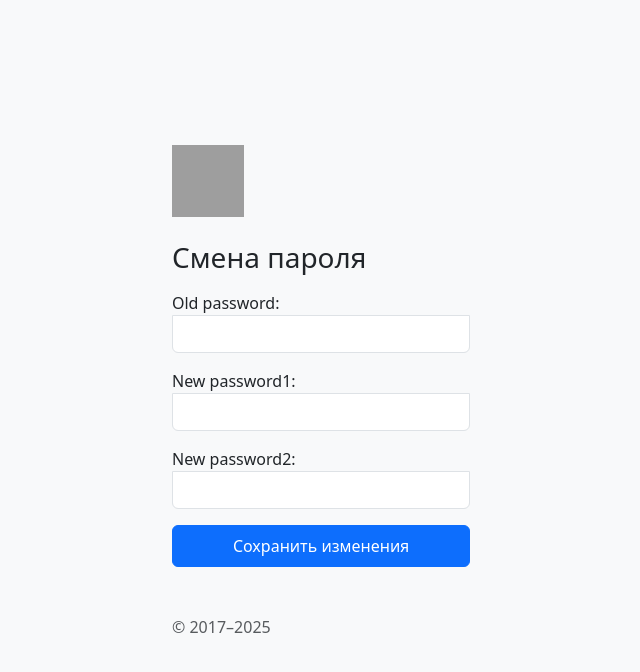
After one commit to olex108/MessageSendingService, a Django app: page /users/1/password_change/ in a window 1280 px wide. The commit adds this page. Shown: the top 672 px of the page, without its empty margins (319-959 px from the left). Run offline with Django 5.2, Linux system fonts and the light colour scheme; the visitor is signed in with stand-in values (Sample User, id 1); some libraries are stand-ins or nearby versions; grey boxes are pictures that could not be loaded.

Commit message:
feet: add change password to user detail

```diff
--- a/users/forms.py
+++ b/users/forms.py
@@ -1,5 +1,5 @@
 from django import forms
-from django.contrib.auth.forms import AuthenticationForm, UserCreationForm
+from django.contrib.auth.forms import AuthenticationForm, UserCreationForm, PasswordChangeForm
 from django.forms import ModelForm
 
 from .models import User
@@ -104,3 +104,10 @@ class CustomAuthenticationForm(AuthenticationForm):
 
     username = forms.CharField(widget=forms.TextInput(attrs={"class": "form-control"}))
     password = forms.CharField(widget=forms.PasswordInput(attrs={"class": "form-control"}))
+
+
+class CustomChangePasswordForm(PasswordChangeForm):
+
+    old_password = forms.CharField(widget=forms.PasswordInput(attrs={"class": "form-control"}))
+    new_password1 = forms.CharField(widget=forms.PasswordInput(attrs={"class": "form-control"}))
+    new_password2 = forms.CharField(widget=forms.PasswordInput(attrs={"class": "form-control"}))
--- /dev/null
+++ b/users/templates/users/password_change.html
@@ -0,0 +1,19 @@
+<!-- password_change.html -->
+{% extends 'users/base.html' %}
+
+{% load widget_tweaks %}
+{% load static %}
+
+{% block title %}Change password{% endblock %}
+
+{% block content %}
+    <form id="myForm" method="post" action="" class="form-floating">
+        <img class="mb-4" src="/static/images/noroot.svg" alt="" width="72" height="72">
+        <h1 class="h3 mb-3 fw-normal">Смена пароля</h1>
+        {% csrf_token %}
+        {{form.not_field_errors}}
+        {{ form.as_p }}
+        <button class="btn btn-primary w-100 py-2" type="submit">Сохранить изменения</button>
+        <p class="mt-5 mb-3 text-body-secondary">&copy; 2017–2025</p>
+    </form>
+{% endblock %}
--- a/users/templates/users/user_detail.html
+++ b/users/templates/users/user_detail.html
@@ -45,4 +45,8 @@
           </table>
         </div>
 
+        <div class="container mb-3">
+            <a class="btn btn-secondary" href="{% url 'users:user_password_change' user.id %}">Поменять пароль</a>
+        </div>
+
 {% endblock %}
--- a/users/urls.py
+++ b/users/urls.py
@@ -1,8 +1,8 @@
-from django.contrib.auth.views import LoginView, LogoutView
+from django.contrib.auth.views import LoginView, LogoutView, PasswordChangeView
 from django.urls import path
 
 from . import views
-from .forms import CustomAuthenticationForm
+from .forms import CustomAuthenticationForm, CustomChangePasswordForm
 
 app_name = "users"
 
@@ -17,4 +17,12 @@ urlpatterns = [
     path("users/email_confirm/<str:token>/", views.email_verification, name="email_confirm"),
     path("users/<int:pk>/", views.UserDetailView.as_view(), name="user_detail"),
     path("users/<int:pk>/update/", views.UserUpdateView.as_view(), name="user_update"),
+    path(
+        "users/<int:pk>/password_change/",
+        PasswordChangeView.as_view(
+            template_name="users/password_change.html",
+            form_class=CustomChangePasswordForm
+        ),
+        name="user_password_change"
+    ),
 ]
```
